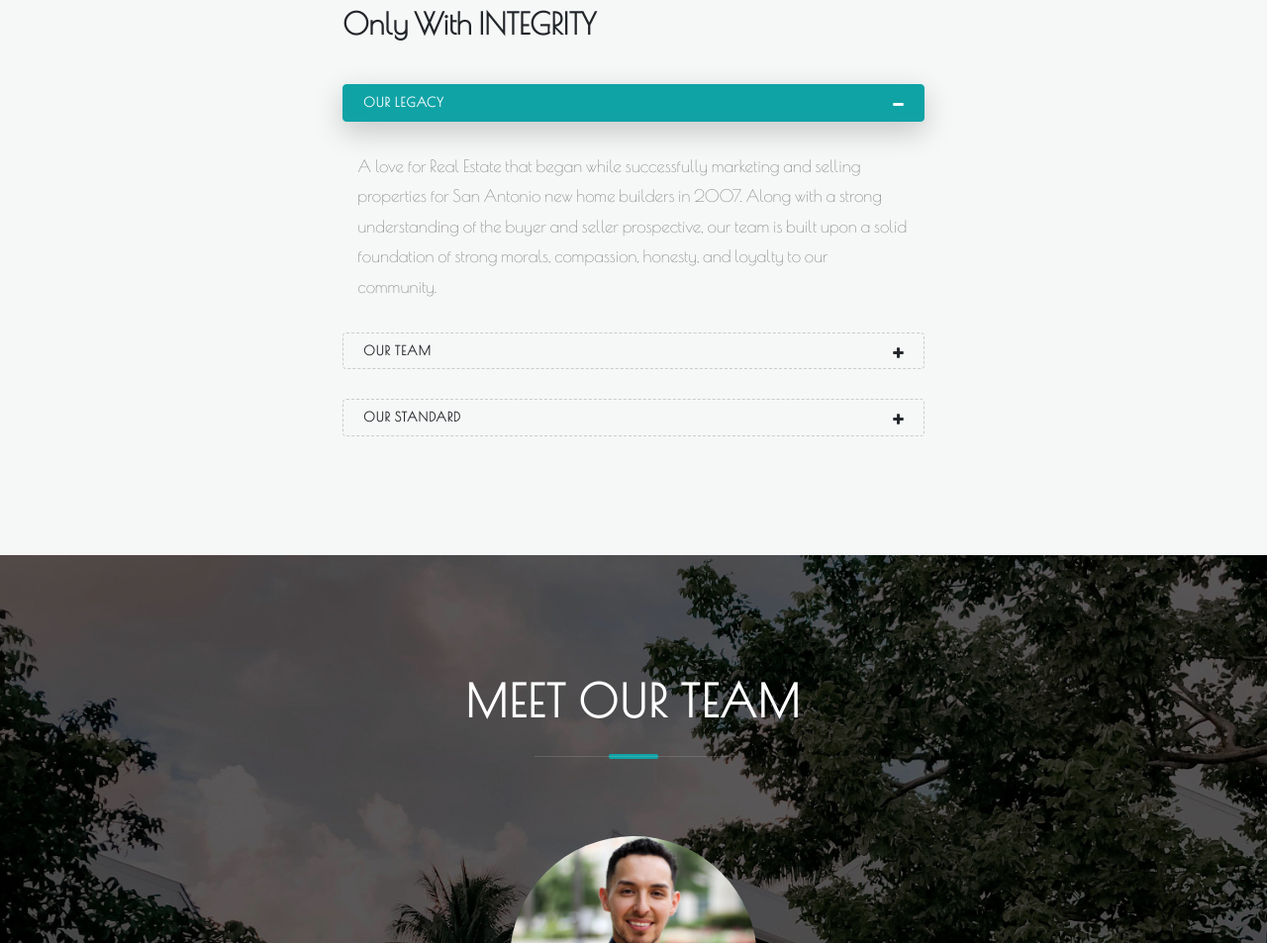
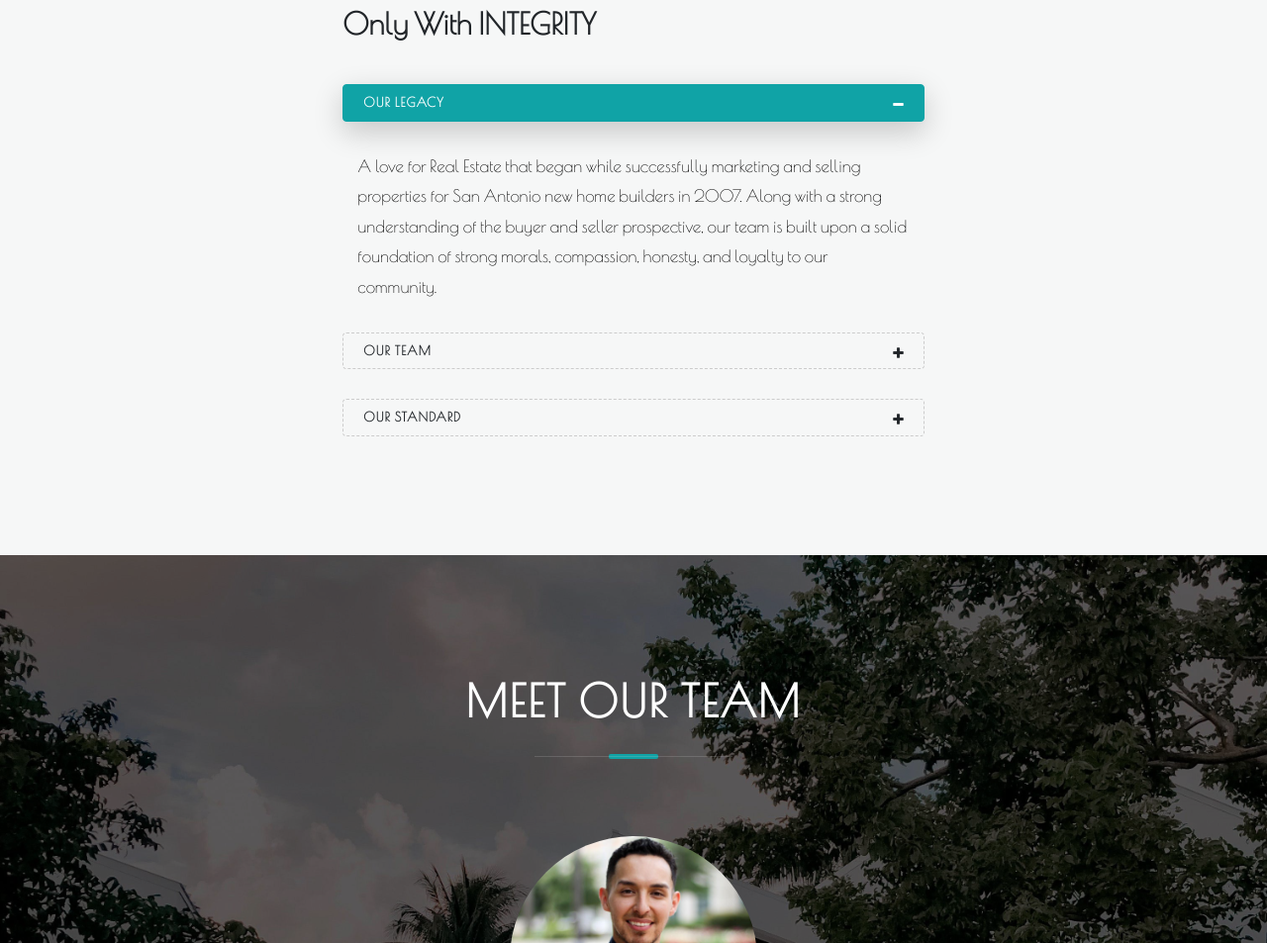
Before and after one commit to ChrisMontez/Integrity, a website: page HTML/index1.html in a window 1280 px wide. Shown: the part 917-1870 px from the top of the page at 99% size. Drawn offline with nearby package versions, Linux system fonts and the light colour scheme; some packages are replaced by stand-ins of ours.

Commit message:
changed p font color

```diff
--- a/HTML/css/style.css
+++ b/HTML/css/style.css
@@ -56,7 +56,7 @@ h1, h2, h3, h4, h5, h6 {
 p {
   font-size: 17px;
   font-weight: 300;
-  color: #858585;
+  color: #000000;
   line-height: 1.8;
   margin: 0;
 }
```
